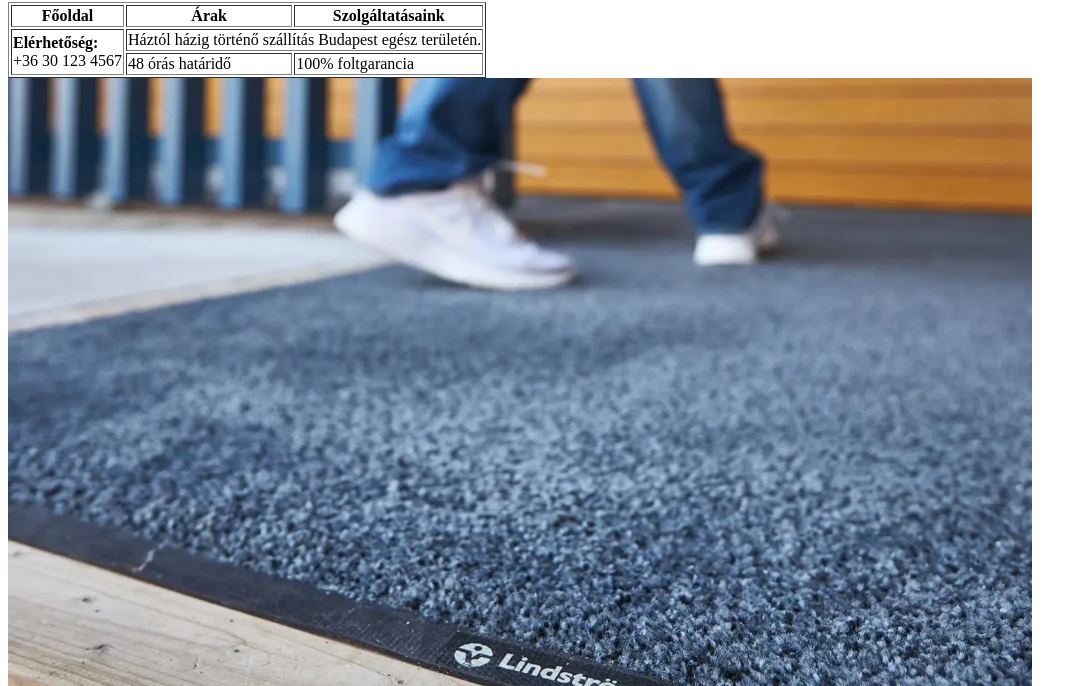
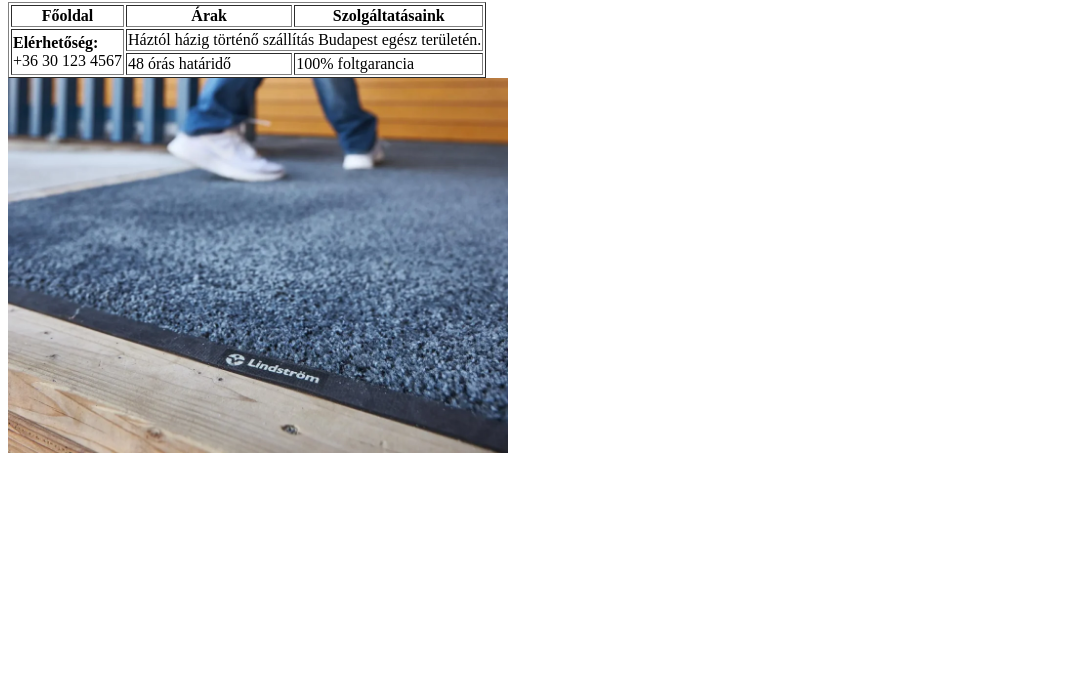
Before and after one commit to WiesenfartAnnaRegina/szonyegxdddd, a plain HTML site: page szolgaltatasaink.html in a window 1280 px wide. Shown: the part 114-800 px from the top of the page, without its empty margins (0-1087 px from the left). Drawn offline with Linux system fonts and the light colour scheme.

Commit message:
kepmeret

```diff
--- a/szolgaltatasaink.html
+++ b/szolgaltatasaink.html
@@ -33,7 +33,7 @@
 		</tr>
 	</tbody>
 </table>
-<img src="img/szolgaltatasok.webp" alt="szolgaltatasok">
+<img width="500" src="img/szolgaltatasok.webp" alt="szolgaltatasok">
 </body>
 
 </html>
```
